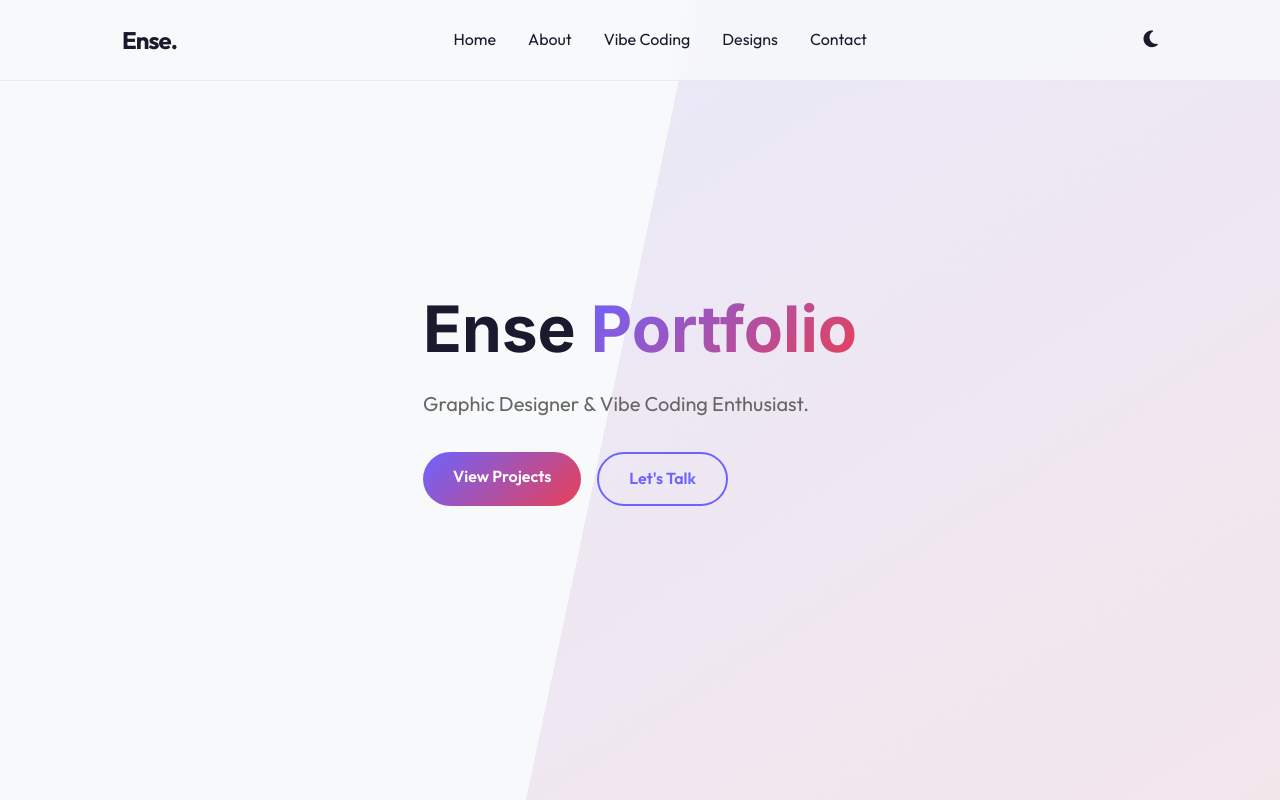
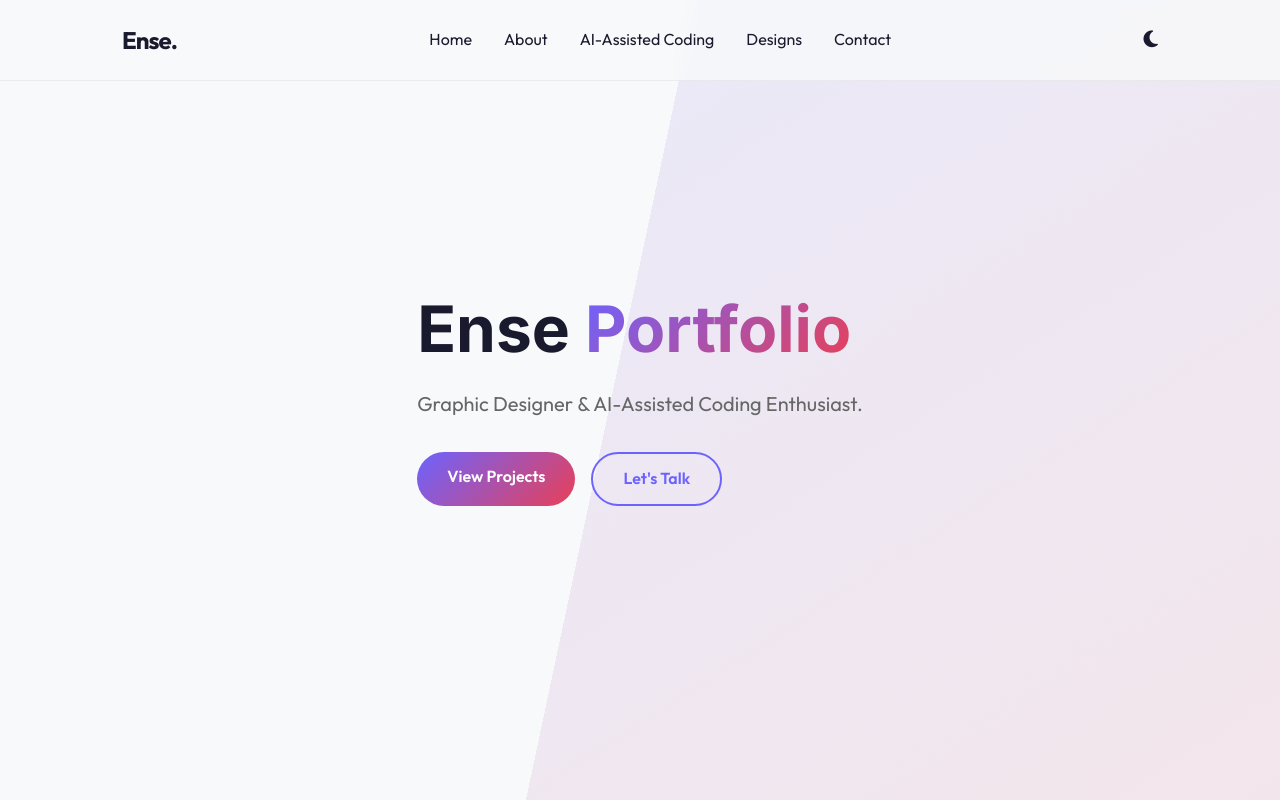
Before and after one commit to enseea009/ense-portfolio, a website: page index.html in a window 1280 px wide. Shown: the top 800 px of the page. Drawn offline with Linux system fonts and the light colour scheme.

Commit message:
Renamed Vibe Coding to AI-Assisted Coding across the site

```diff
--- a/index.html
+++ b/index.html
@@ -6,10 +6,10 @@
     <meta name="viewport" content="width=device-width, initial-scale=1.0">
     <title>Ense | Portfolio</title>
     <meta name="description"
-        content="Portfolio showcasing graphic design and vibe coding experience by Ense. Fun, engaging, and modern design.">
+        content="Portfolio showcasing graphic design and AI-assisted coding experience by Ense. Fun, engaging, and modern design.">
     <!-- Open Graph -->
     <meta property="og:title" content="Ense | Portfolio">
-    <meta property="og:description" content="Graphic Designer & Vibe Coder">
+    <meta property="og:description" content="Graphic Designer & AI-Assisted Coder">
     <meta property="og:type" content="website">
     <!-- Fonts -->
     <link rel="preconnect" href="https://fonts.googleapis.com">
@@ -30,7 +30,7 @@
             <ul class="nav-links">
                 <li><a href="#hero">Home</a></li>
                 <li><a href="#about">About</a></li>
-                <li><a href="#vibe-coding">Vibe Coding</a></li>
+                <li><a href="#vibe-coding">AI-Assisted Coding</a></li>
                 <li><a href="#graphic-design">Designs</a></li>
                 <li><a href="#contact">Contact</a></li>
             </ul>
@@ -52,7 +52,7 @@
         <section id="hero">
             <div class="container hero-content">
                 <h1 class="reveal">Ense <span class="gradient-text">Portfolio</span></h1>
-                <p class="reveal delay-1">Graphic Designer & Vibe Coding Enthusiast.</p>
+                <p class="reveal delay-1">Graphic Designer & AI-Assisted Coding Enthusiast.</p>
                 <div class="hero-btns reveal delay-2">
                     <a href="#vibe-coding" class="btn btn-primary">View Projects</a>
                     <a href="#contact" class="btn btn-outline">Let's Talk</a>
@@ -93,7 +93,7 @@
         <!-- Vibe Coding Section -->
         <section id="vibe-coding">
             <div class="container section-padding">
-                <h2 class="section-title reveal">Vibe Coding Experience</h2>
+                <h2 class="section-title reveal">AI-Assisted Coding Experience</h2>
                 <div class="project-grid">
                     <!-- Web App Project -->
                     <div class="project-card reveal">
```
